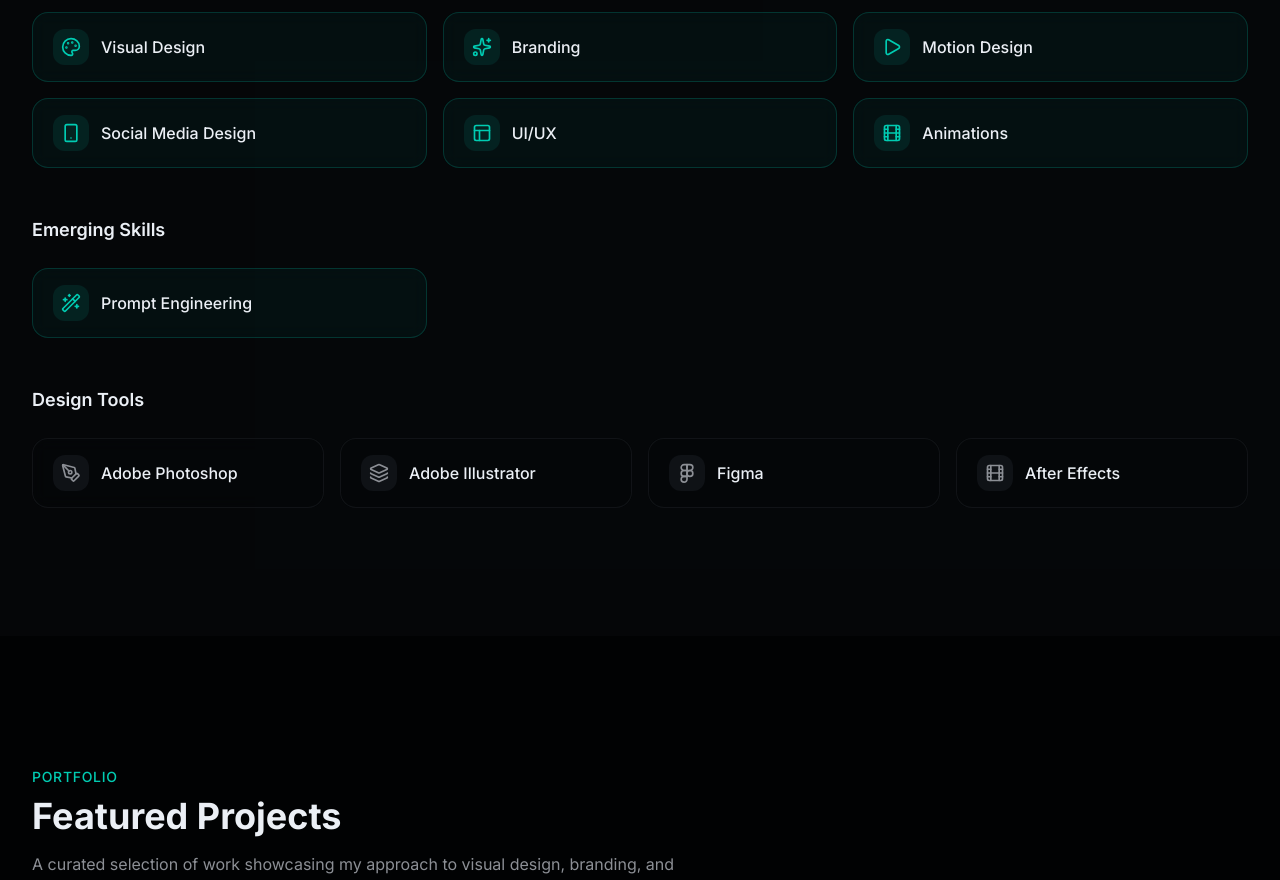
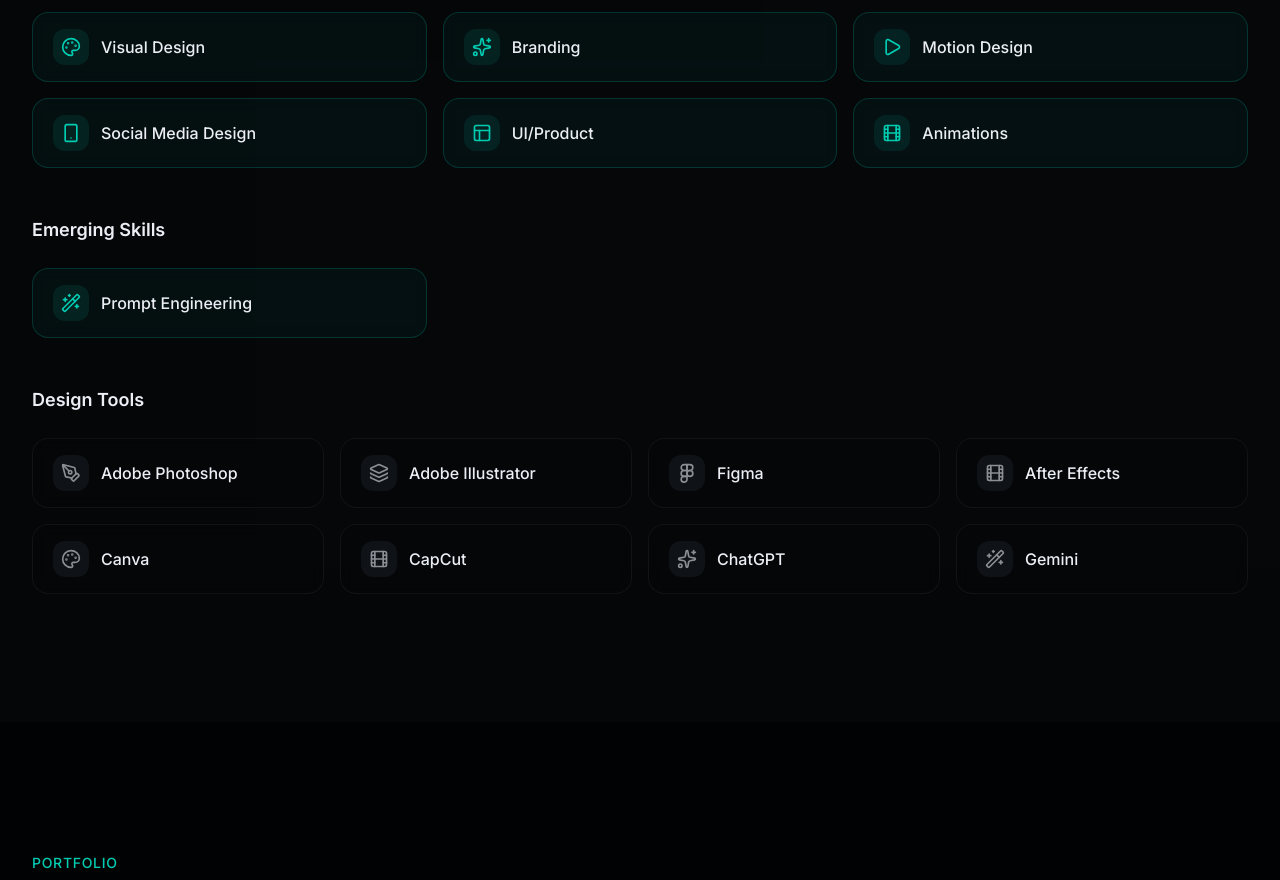
Before and after one commit to prasanjit-dey-ux/cheez-visual-designer, a Next.js app: page / in a window 1280 px wide. Shown: the part 2480-3360 px from the top of the page. Built offline with nearby package versions, Linux system fonts and the light colour scheme; a web font is replaced by a local one.

Commit message:
feat: update skills section with new tools and rename UI/UX to UI/Product

```diff
--- a/components/skills-section.tsx
+++ b/components/skills-section.tsx
@@ -21,13 +21,17 @@ const skills = [
   { name: "Branding", icon: Sparkles, category: "core" },
   { name: "Motion Design", icon: Play, category: "core" },
   { name: "Social Media Design", icon: Smartphone, category: "core" },
-  { name: "UI/UX", icon: Layout, category: "core" },
+  { name: "UI/Product", icon: Layout, category: "core" },
   { name: "Animations", icon: Film, category: "core" },
   { name: "Prompt Engineering", icon: Wand2, category: "emerging" },
   { name: "Adobe Photoshop", icon: PenTool, category: "tools" },
   { name: "Adobe Illustrator", icon: Layers, category: "tools" },
   { name: "Figma", icon: Figma, category: "tools" },
   { name: "After Effects", icon: Film, category: "tools" },
+  { name: "Canva", icon: Palette, category: "tools" },
+  { name: "CapCut", icon: Film, category: "tools" },
+  { name: "ChatGPT", icon: Sparkles, category: "tools" },
+  { name: "Gemini", icon: Wand2, category: "tools" },
 ]
 
 function SkillCard({
```
